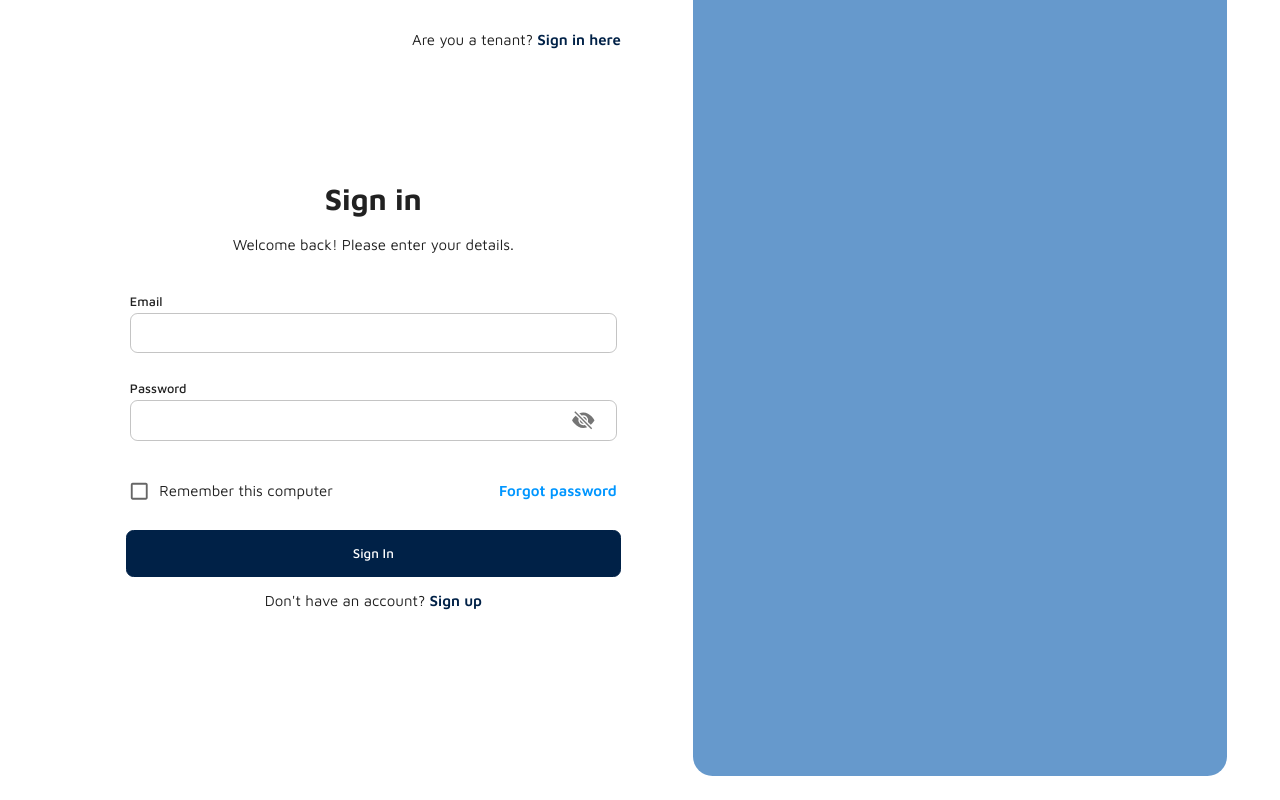
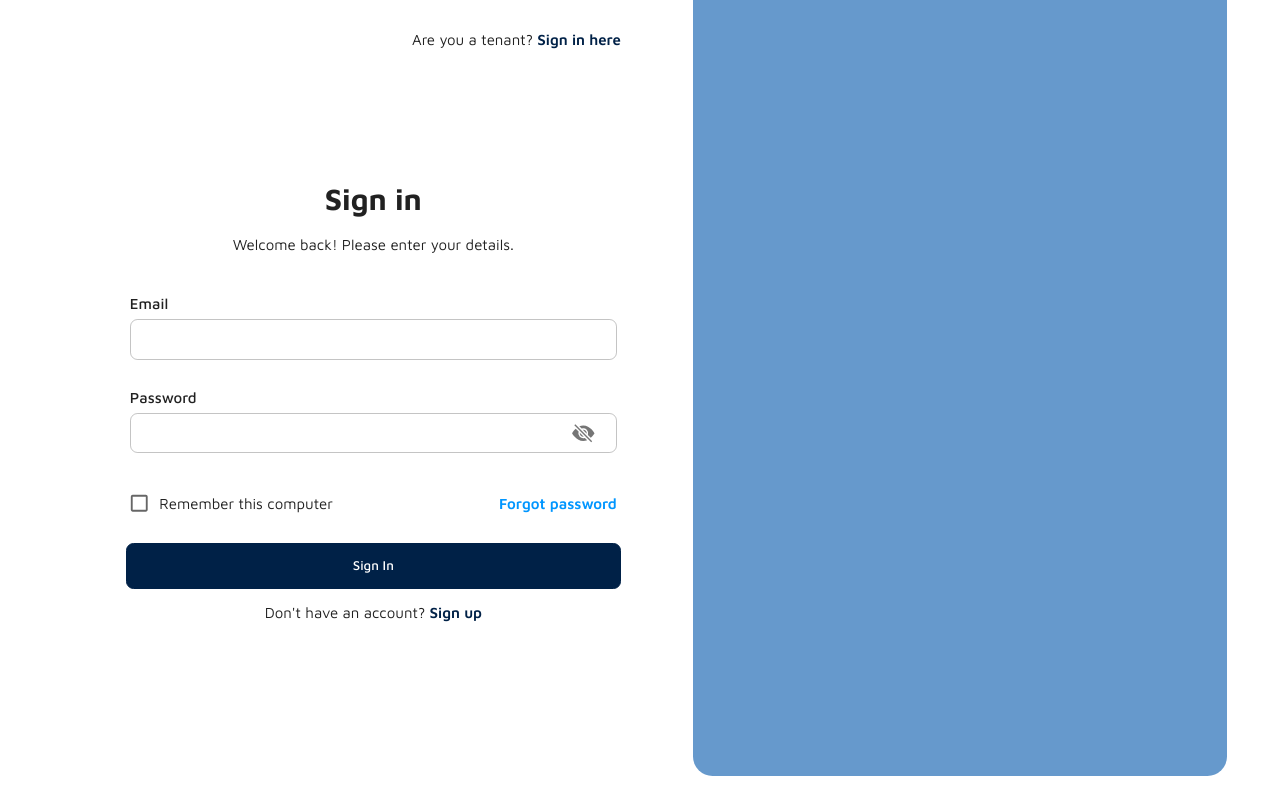
Before and after one commit to glumia-ltd/klubiq-web, a React (Vite) app in the folder apps/landlord-portal/: page /login in a window 1280 px wide. Built offline with nearby package versions, Linux system fonts and the light colour scheme; no server answers.

Commit message:
edit margins

```diff
--- a/apps/landlord-portal/src/components/ControlledComponents/ControlledTextField.tsx
+++ b/apps/landlord-portal/src/components/ControlledComponents/ControlledTextField.tsx
@@ -54,14 +54,18 @@ const ControlledTextField: React.FC<ControlledTextFieldProps> = ({
       sx={{
         justifyContent: 'center',
         minWidth: 150,
-        m:0.5,
+        m: 0.5,
         flexDirection: 'column',
         ...sx,
       }}
-      spacing={0.5}
+      spacing={1}
     >
       {!inFieldLabel && (
-        <Typography fontWeight={500} fontSize={'0.85rem'}>
+        <Typography
+          fontWeight={500}
+          fontSize={'1rem'}
+          // sx={{ marginBottom: '5px' }}
+        >
           {label}
         </Typography>
       )}
--- a/apps/landlord-portal/src/pages/UserProfileDetails/ContactDetails.tsx
+++ b/apps/landlord-portal/src/pages/UserProfileDetails/ContactDetails.tsx
@@ -53,14 +53,14 @@ const ContactDetails: React.FC<ContactProps> = ({setActiveStep}) => {
     >
       <Grid item xs={12} sm={12} md={12} lg={12} sx={{ textAlign: "center" }}>
         <Typography variant="h2" color="#002147" mb="0.2rem">
-          Contact Details{" "}
+          Company Information{" "}
         </Typography>
       </Grid>
-      <Grid item xs={12} sm={12} md={12} lg={12} sx={{ textAlign: "center" }}>
+      {/* <Grid item xs={12} sm={12} md={12} lg={12} sx={{ textAlign: "center" }}>
         <Typography variant="h6" color="#002147" mb="1.5rem">
           Tell us how to reach you!{" "}
         </Typography>
-      </Grid>
+      </Grid> */}
       <Grid item sm={12} xs={12} lg={12}>
         <ControlledTextField
           name="companyName"
@@ -121,6 +121,7 @@ const ContactDetails: React.FC<ContactProps> = ({setActiveStep}) => {
             width: "100%",
             borderRadius: "0.6rem",
             padding: "0.5rem",
+            height:'3.2rem',
             "&:hover": {
               color: "#002147",
               background: "#FFFFFF",
--- a/apps/landlord-portal/src/pages/UserProfileDetails/PropertyInformation.tsx
+++ b/apps/landlord-portal/src/pages/UserProfileDetails/PropertyInformation.tsx
@@ -10,7 +10,7 @@ const PropertyInformation: React.FC = () => {
   const validationSchema = yup.object({
     propertyName: yup.string().required("This field is required"),
     propertyType: yup.string().required("This field is required"),
-    zip: yup.string().required("This field is required"),
+    postal: yup.string().required("This field is required"),
     street: yup.string().required("Please enter your password"),
     state: yup.string().required("This field is required"),
     country: yup.string().required("This field is required"),
@@ -20,7 +20,7 @@ const PropertyInformation: React.FC = () => {
   type IValuesType = {
     propertyName: string;
     propertyType: string;
-    zip: string;
+    postal: string;
     street: string;
     country: string;
     state: string;
@@ -37,7 +37,7 @@ const PropertyInformation: React.FC = () => {
       city: "",
       state: "",
       country: "",
-      zip: "",
+      postal: "",
       street: "",
     },
     validationSchema,
@@ -72,7 +72,7 @@ const PropertyInformation: React.FC = () => {
       </Grid>
       <Grid item xs={12} sm={12} md={12} lg={12} sx={{ textAlign: "center" }}>
         <Typography variant="h6" color="#002147" mb="1rem">
-          Tell us about your property.{" "}
+          Add your first property.{" "}
         </Typography>
       </Grid>
       <Grid item sm={12} xs={12} md={12} lg={12}>
@@ -132,8 +132,8 @@ const PropertyInformation: React.FC = () => {
       </Grid>
       <Grid item xs={12} sm={12} md={6} lg={6}>
         <ControlledTextField
-          name="zip"
-          label="Zip Code"
+          name="postal"
+          label="Postal Code"
           formik={formik}
           type="email"
         />
```
